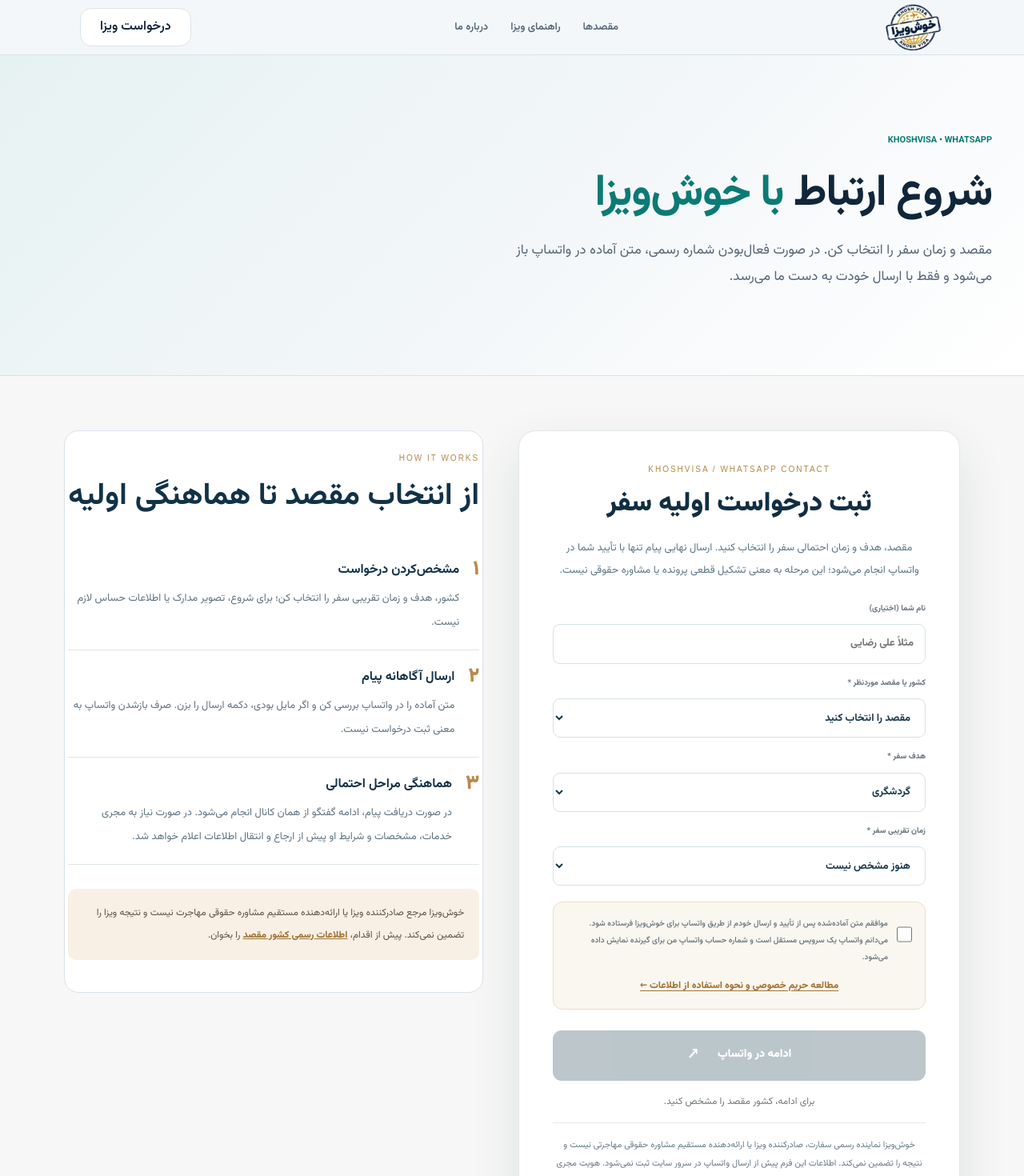
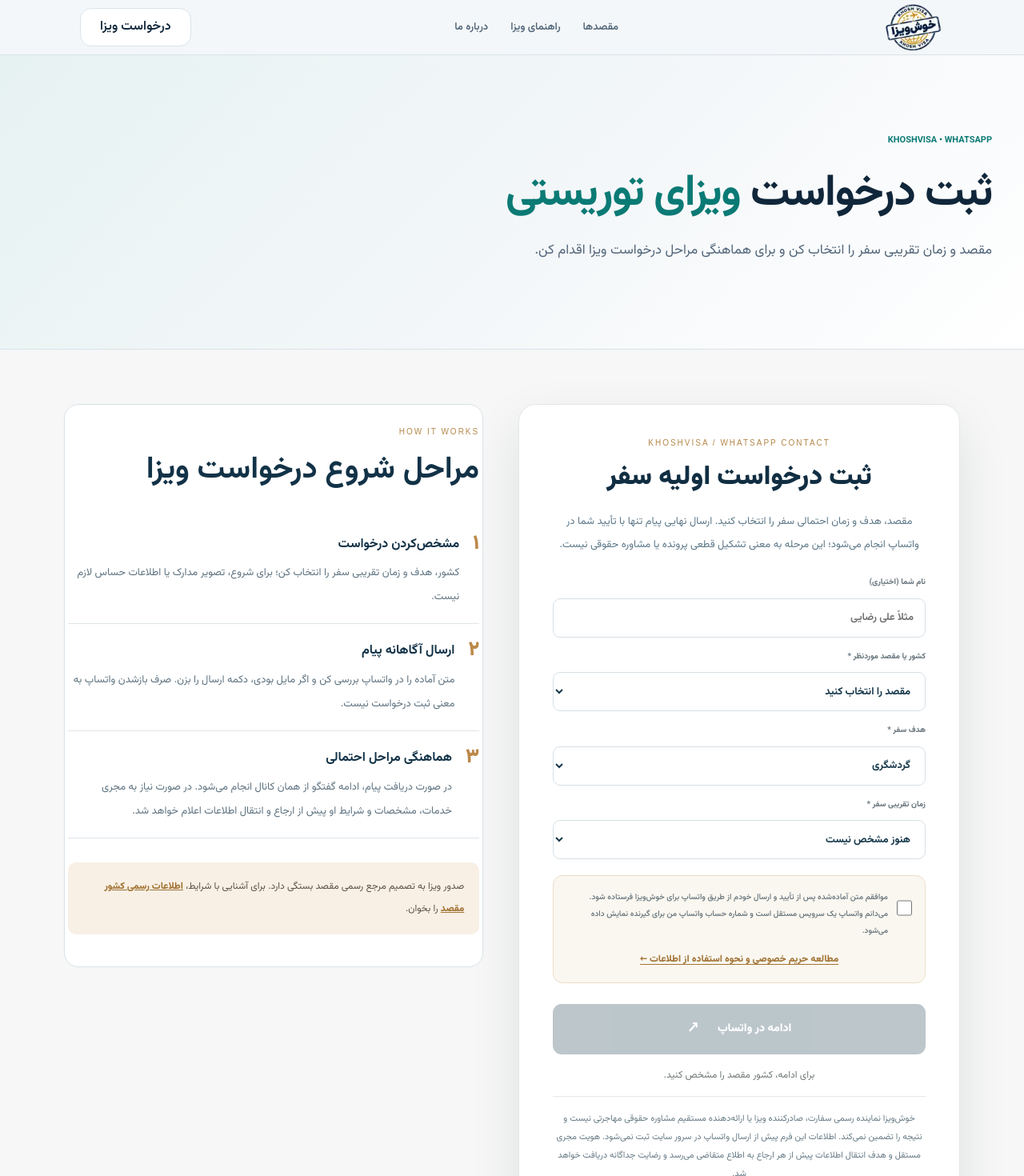
Before and after one commit to rahi62/khoshvisa, a Next.js app in the folder static-site/: page /consultation in a window 1280 px wide. Shown: the top 1470 px of the page at 80% size. Built offline with nearby package versions, Linux system fonts and the light colour scheme.

Commit message:
refactor: position KhoshVisa as visa request service and prioritize lead conversion

```diff
--- a/static-site/app/consultation/page.tsx
+++ b/static-site/app/consultation/page.tsx
@@ -2,23 +2,23 @@ import Link from "next/link";
 import ConsultationForm from "../../components/ConsultationForm";
 export const metadata={
  alternates:{canonical:"/consultation/"},
- title:"ثبت درخواست اولیه ویزا از طریق واتساپ",
+ title:"ثبت درخواست ویزای توریستی | خوش‌ویزا",
  description:"مقصد، هدف و زمان تقریبی سفر را انتخاب کنید و در صورت فعال‌بودن واتساپ رسمی خوش‌ویزا، پیام درخواست اولیه خود را با رضایت ارسال کنید."
 };
 export default function Page(){
  return <main className="refConsultPage kv-wa-page">
  <section className="innerHero"><div className="shell"><span className="overline">KHOSHVISA • WHATSAPP</span>
-  <h1>شروع ارتباط <em>با خوش‌ویزا</em></h1>
-  <p>مقصد و زمان سفر را انتخاب کن. در صورت فعال‌بودن شماره رسمی، متن آماده در واتساپ باز می‌شود و فقط با ارسال خودت به دست ما می‌رسد.</p>
+  <h1>ثبت درخواست <em>ویزای توریستی</em></h1>
+  <p>مقصد و زمان تقریبی سفر را انتخاب کن و برای هماهنگی مراحل درخواست ویزا اقدام کن.</p>
  </div></section>
  <div className="shell refConsultStandalone kv-wa-layout"><ConsultationForm/><div className="kv-wa-explainer">
- <span className="kv-wa-overline">HOW IT WORKS</span><h2>از انتخاب مقصد تا هماهنگی اولیه</h2>
+ <span className="kv-wa-overline">HOW IT WORKS</span><h2>مراحل شروع درخواست ویزا</h2>
  <ol>
   <li><span>۱</span><div><strong>مشخص‌کردن درخواست</strong><p>کشور، هدف و زمان تقریبی سفر را انتخاب کن؛ برای شروع، تصویر مدارک یا اطلاعات حساس لازم نیست.</p></div></li>
   <li><span>۲</span><div><strong>ارسال آگاهانه پیام</strong><p>متن آماده را در واتساپ بررسی کن و اگر مایل بودی، دکمه ارسال را بزن. صرف بازشدن واتساپ به معنی ثبت درخواست نیست.</p></div></li>
   <li><span>۳</span><div><strong>هماهنگی مراحل احتمالی</strong><p>در صورت دریافت پیام، ادامه گفتگو از همان کانال انجام می‌شود. در صورت نیاز به مجری خدمات، مشخصات و شرایط او پیش از ارجاع و انتقال اطلاعات اعلام خواهد شد.</p></div></li>
  </ol>
- <p className="kv-wa-explainer-alert">خوش‌ویزا مرجع صادرکننده ویزا یا ارائه‌دهنده مستقیم مشاوره حقوقی مهاجرت نیست و نتیجه ویزا را تضمین نمی‌کند. پیش از اقدام، <Link href="/destinations/">اطلاعات رسمی کشور مقصد</Link> را بخوان.</p>
+ <p className="kv-wa-explainer-alert">صدور ویزا به تصمیم مرجع رسمی مقصد بستگی دارد. برای آشنایی با شرایط، <Link href="/destinations/">اطلاعات رسمی کشور مقصد</Link> را بخوان.</p>
  </div></div>
  </main>;
 }
```
